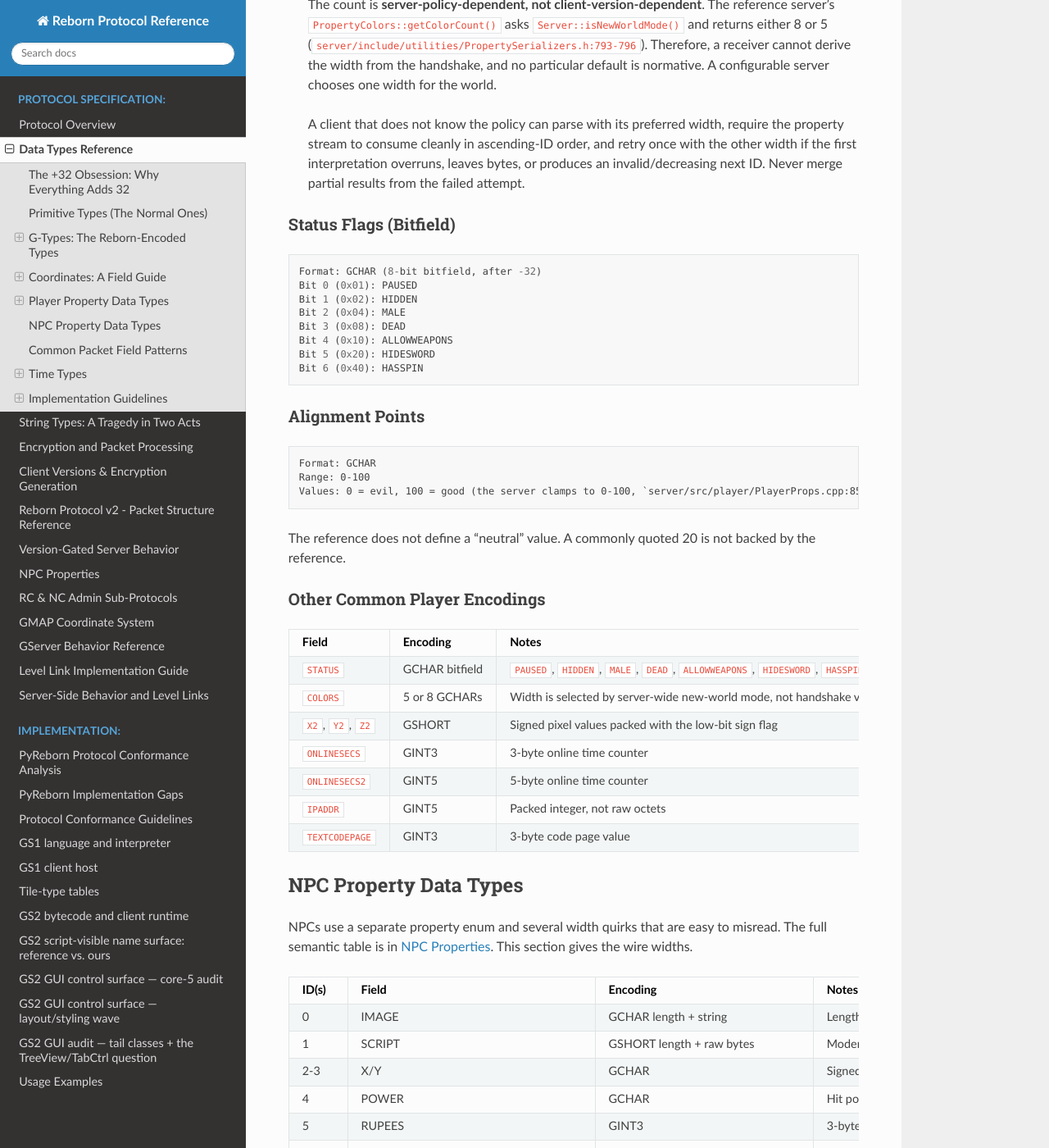
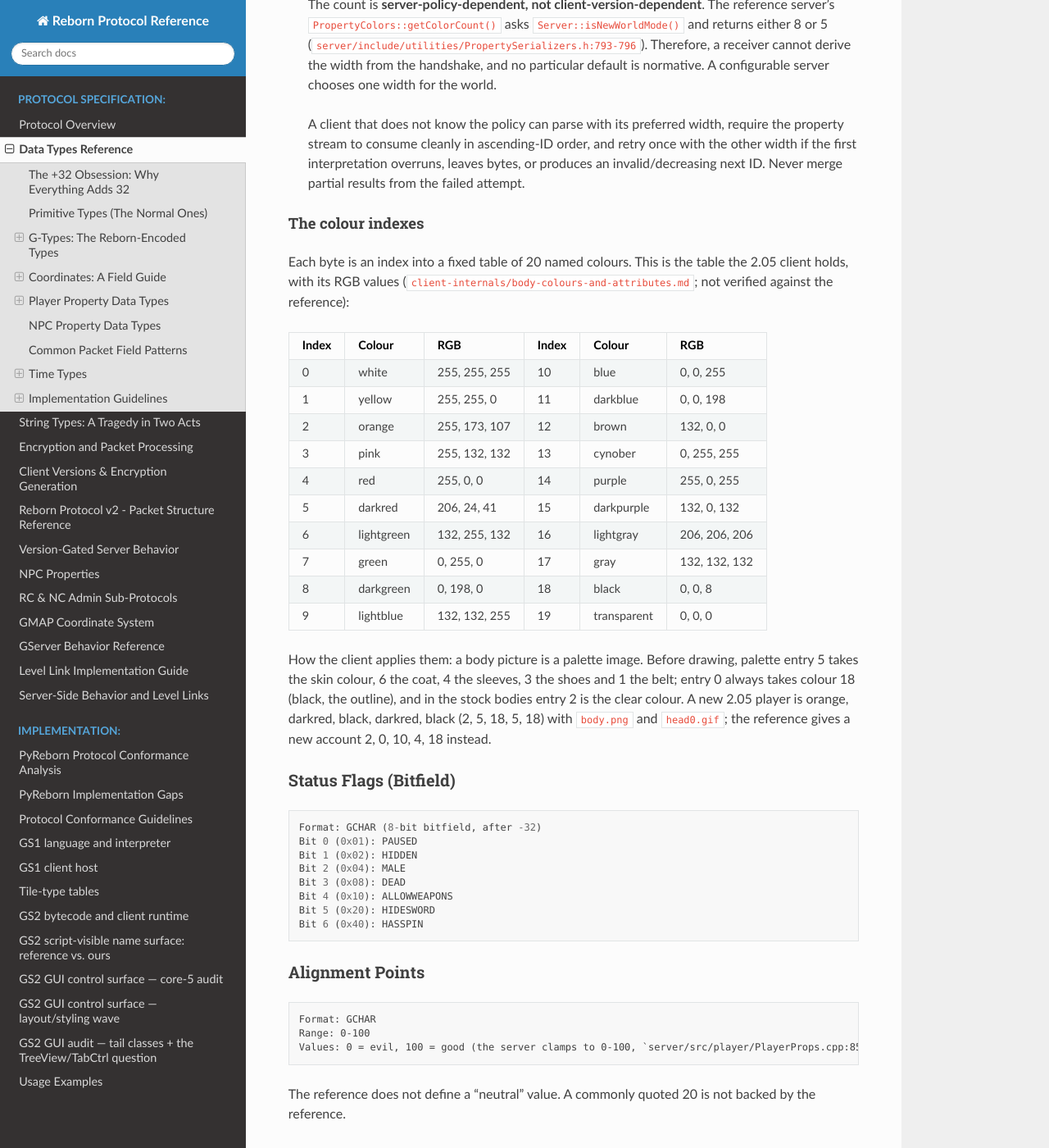
Before and after one commit to hosler/reborn-protocol-docs, a Sphinx documentation site: the page built from docs/protocol/data-types.md, in a window 1280 px wide and 1400 px high, scrolled down 7392 px. Shown: the whole window at 82% size. Built offline with Sphinx 7.4.7 and the Read the Docs theme 3.1.0, drawn with Linux system fonts in a browser that asks for light colours.

Commit message:
Data types: the 20-colour table and how clients apply the colour bytes
Co-Authored-By: Claude Opus 5.5 <noreply@anthropic.com>
Claude-Session: https://claude.ai/code/session_01UG2Sqj3AfdfVRC86AzKWQa

````diff
--- a/docs/protocol/data-types.md
+++ b/docs/protocol/data-types.md
@@ -332,6 +332,30 @@ Each byte: color index (+ 32 for encoding)
 > width if the first interpretation overruns, leaves bytes, or produces an invalid/decreasing
 > next ID. Never merge partial results from the failed attempt.
 
+#### The colour indexes
+
+Each byte is an index into a fixed table of 20 named colours. This is the table the 2.05
+client holds, with its RGB values ([`client-internals/body-colours-and-attributes.md`](https://github.com/squirelworks/Graal_analysis/blob/main/client-internals/body-colours-and-attributes.md); not verified against the reference):
+
+| Index | Colour | RGB | Index | Colour | RGB |
+|---:|---|---|---:|---|---|
+| 0 | white | 255, 255, 255 | 10 | blue | 0, 0, 255 |
+| 1 | yellow | 255, 255, 0 | 11 | darkblue | 0, 0, 198 |
+| 2 | orange | 255, 173, 107 | 12 | brown | 132, 0, 0 |
+| 3 | pink | 255, 132, 132 | 13 | cynober | 0, 255, 255 |
+| 4 | red | 255, 0, 0 | 14 | purple | 255, 0, 255 |
+| 5 | darkred | 206, 24, 41 | 15 | darkpurple | 132, 0, 132 |
+| 6 | lightgreen | 132, 255, 132 | 16 | lightgray | 206, 206, 206 |
+| 7 | green | 0, 255, 0 | 17 | gray | 132, 132, 132 |
+| 8 | darkgreen | 0, 198, 0 | 18 | black | 0, 0, 8 |
+| 9 | lightblue | 132, 132, 255 | 19 | transparent | 0, 0, 0 |
+
+How the client applies them: a body picture is a palette image. Before drawing, palette
+entry 5 takes the skin colour, 6 the coat, 4 the sleeves, 3 the shoes and 1 the belt; entry 0
+always takes colour 18 (black, the outline), and in the stock bodies entry 2 is the clear
+colour. A new 2.05 player is orange, darkred, black, darkred, black (2, 5, 18, 5, 18) with
+`body.png` and `head0.gif`; the reference gives a new account 2, 0, 10, 4, 18 instead.
+
 ### Status Flags (Bitfield)
 
 ```
````
